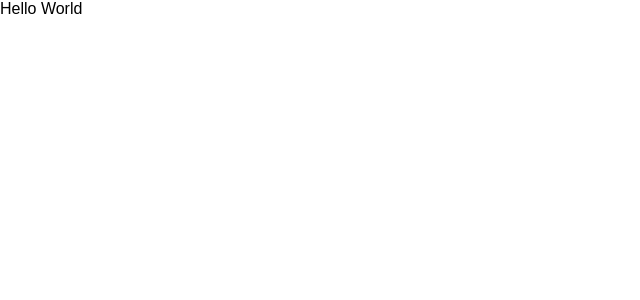
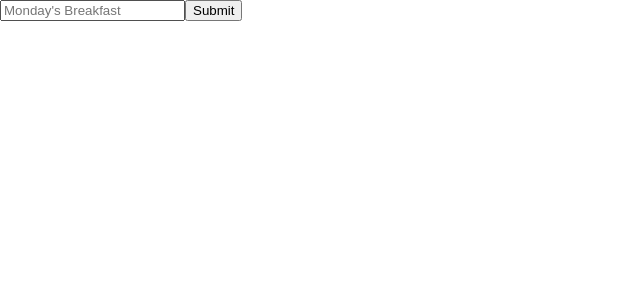
Before and after one commit to brendanmioburns/dont-forget-the-bacon, a React (Create React App) app: page / in a window 1280 px wide. Shown: the top 300 px of the page, without its empty margins (0-640 px from the left). Built offline with nearby package versions, Linux system fonts and the light colour scheme.

Commit message:
use subscribe method in componentDidMount to connect changes to the component state with the store's latest state

```diff
--- a/src/components/App.js
+++ b/src/components/App.js
@@ -13,9 +13,22 @@ class App extends Component {
       })
     })
   }
+  submitFood = () => {
+    store.dispatch()
+  }
   render() {
     return (
-      'Hello World'
+      <div>
+        <input
+          type="text"
+          ref={(input) => this.input = input}
+          placeholder="Monday's Breakfast"
+        />
+      <button onClick={this.submitFood}>Submit</button>
+        <pre>
+
+        </pre>
+      </div>
     )
   }
 }
```
